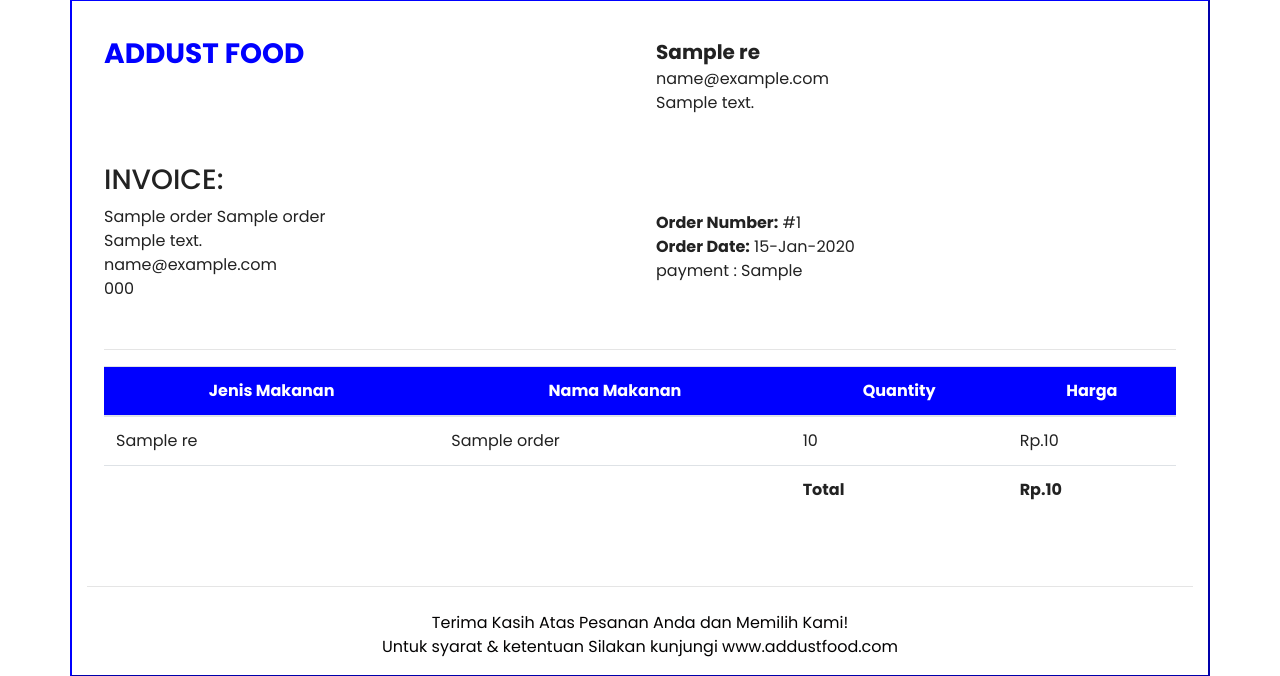
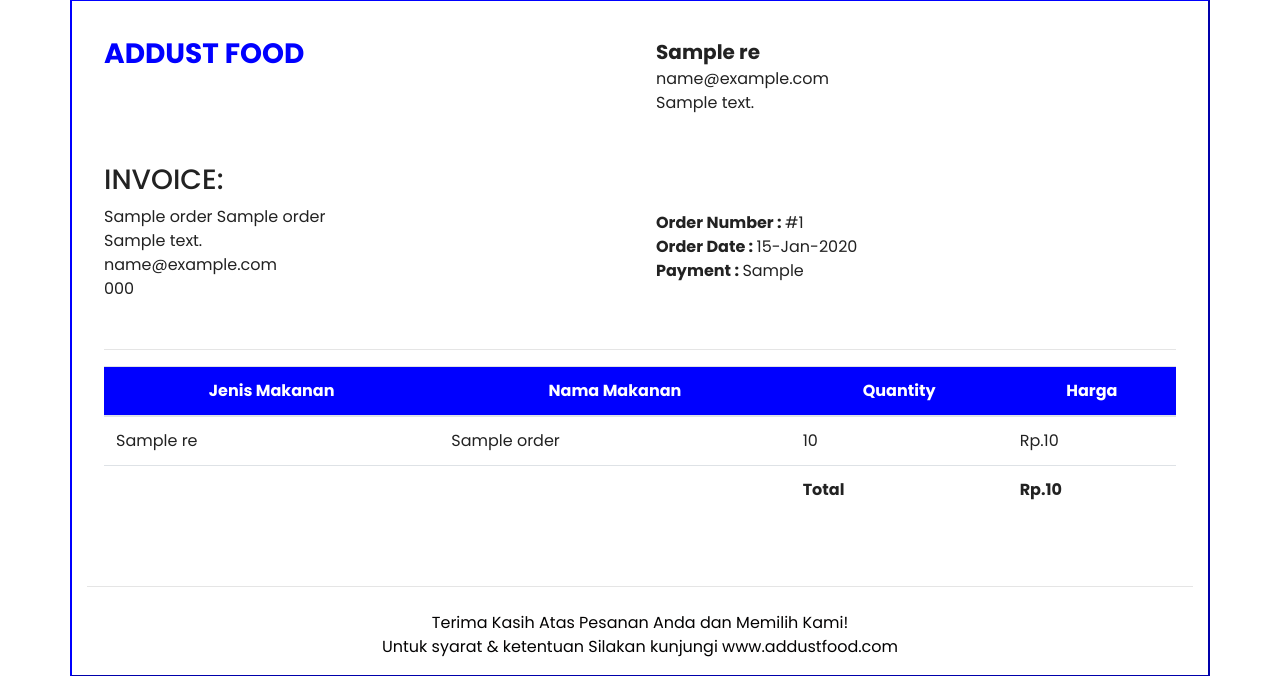
Before and after one commit to Andikafahrezi/addustfood, a CodeIgniter app: the page made by application/views/front/invoice.php in a window 1280 px wide. Shown: the part 17-693 px from the top of the page. Run offline with CodeIgniter, Linux system fonts and the light colour scheme; the template is opened without the code that fills it: most values are stand-ins (such as "Sample title", 1, 10 or a date in 2020); some libraries are stand-ins or nearby versions.

Commit message:
style: Bold font at invoice

```diff
--- a/application/views/front/invoice.php
+++ b/application/views/front/invoice.php
@@ -36,11 +36,11 @@
                 </div>
                 <div class="col-6">
                     <br><br>
-                    <p class="mb-0"><b>Order Number:</b> <?php echo "#".$order['o_id']; ?></p>
+                    <p class="mb-0"><b>Order Number : </b> <?php echo "#".$order['o_id']; ?></p>
                     <?php $cDate = strtotime($order['success-date']); ?>
-                    <p class="mb-0"><b>Order Date:</b> <?php echo date('d-M-Y',$cDate); ?></p>
+                    <p class="mb-0"><b>Order Date : </b> <?php echo date('d-M-Y',$cDate); ?></p>
                     <!-- <p class="mb-0"><b>Payment Mode:</b> Cash On Delivery</p> -->
-                    <p class="mb-0">payment : <?php echo $order['payment_mode']; ?></p>
+                    <p class="mb-0"><b>Payment : </b><?php echo $order['payment_mode']; ?></p>
                 </div>
 
                 <div class="col-12">
```
